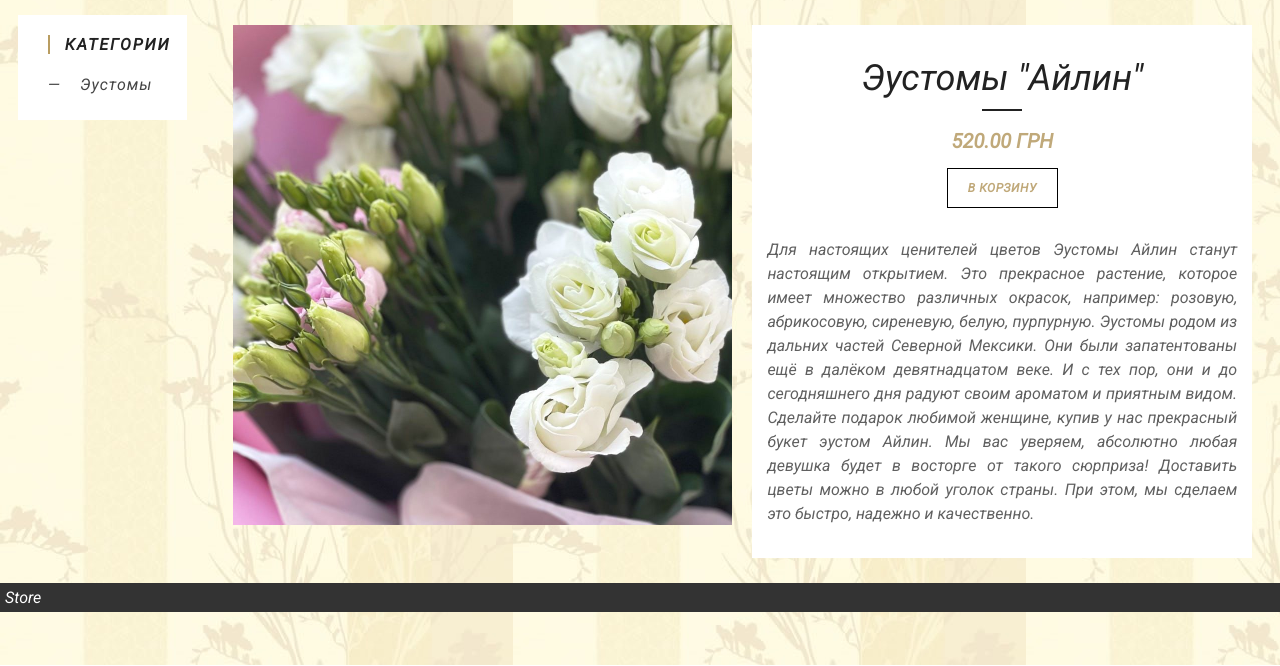
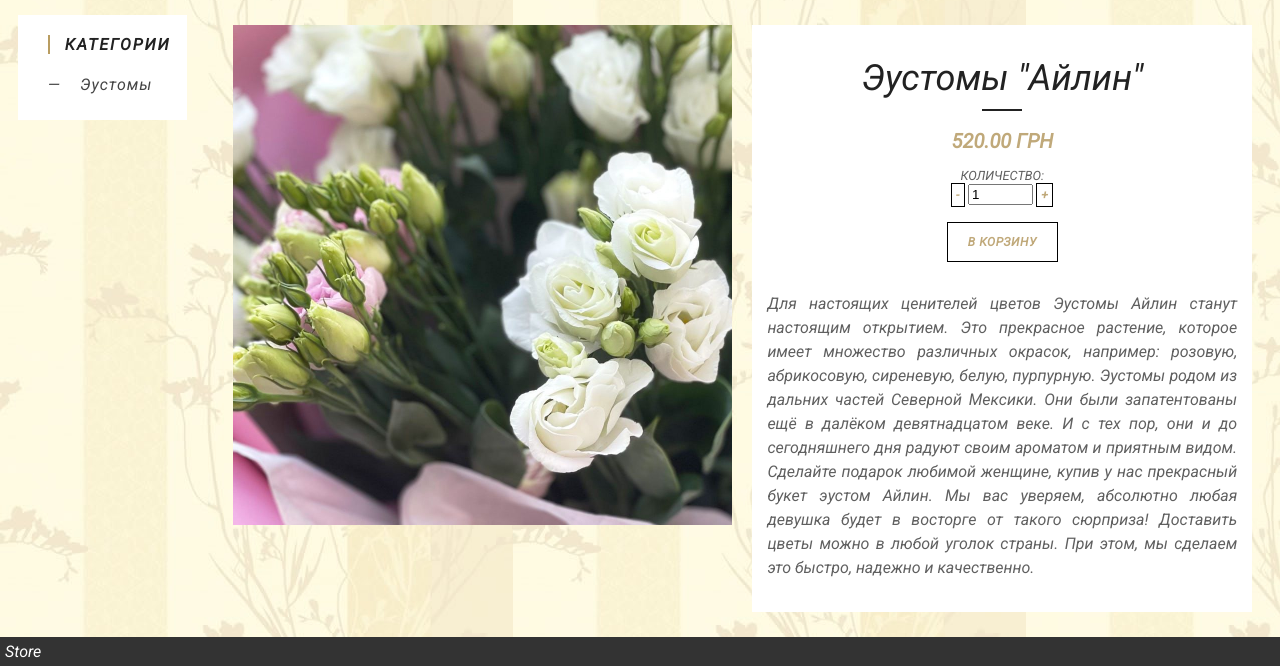
Before and after one commit to naya2001/shop, a Django app: page /product_detail/eustomy-ajlin in a window 1280 px wide. Shown: the part 135-801 px from the top of the page. Run offline with Django 3.2, Linux system fonts and the light colour scheme; data comes from the database, SQL or seed files in the repository; both versions use the stored data as it was after the commit; some libraries are stand-ins or nearby versions.

Commit message:
changing amount of ordered product

```diff
--- a/shop/main/templates/main/product_detail.html
+++ b/shop/main/templates/main/product_detail.html
@@ -10,6 +10,7 @@
 <script src="{% static 'bxSlider/jquery.bxslider.js' %}"></script>
 <link rel="stylesheet" href="{% static 'css/slider.css' %}" type="text/css" media="screen">
 
+
 <link rel="stylesheet" href="{% static 'css/product_detail.css' %}" type="text/css" media="screen">
 <link rel="stylesheet" href="{% static 'css/button_cart.css' %}" type="text/css" media="screen">
 
@@ -21,6 +22,28 @@
   prevText: ''
   });
 });</script>
+
+<!-- for changing amount of product -->
+<script>
+        $(document).ready(function() {
+            $('.minus').click(function () {
+                var $input = $(this).parent().find('input');
+                var count = parseInt($input.val()) - 1;
+                count = count < 1 ? 1 : count;
+                $input.val(count);
+                $input.change();
+                return false;
+            });
+            $('.plus').click(function () {
+                var $input = $(this).parent().find('input');
+                $input.val(parseInt($input.val()) + 1);
+                $input.change();
+                return false;
+            });
+
+        });
+</script>
+
 
 
 <div class="row">
@@ -41,7 +64,19 @@
             <div class="post-meta">
                 <span class="product-price">{{product.price}} грн</span>
                 <br><br>
-                <button class="button-3">В корзину</button>
+
+                <span>Количество: </span>
+
+                <div class="number">
+                    <span class="minus button-3" style="padding: 4px;">-</span>
+                    <input class="amount-input-js" name="amount" type="text" value="1" size="5"/>
+                    <span class="plus button-3" style="padding: 4px;">+</span>
+                </div>
+
+                <br>
+                <button id="cart" data-product="{{product.id}}" data-action="add"
+
+                        class="button-3 update-cart">В корзину</button>
             </div>
         </div>
 
@@ -55,7 +90,4 @@
   </div>
 </div>
 
-
-
-
 {% endblock %}
--- a/shop/main/views.py
+++ b/shop/main/views.py
@@ -118,6 +118,8 @@ def update_item(request):
     productId = data['productId']
     action = data['action']
 
+    amount = data['amount']
+
     customer = request.user.customer
     try:
         if action == 'add':
@@ -126,7 +128,7 @@ def update_item(request):
 
             print(product)
             print('order', order)
-            orderItem = OrderItem.objects.get_or_create(order=order, product=product)
+            orderItem = OrderItem.objects.get_or_create(order=order, product=product, amount=amount)
             print('orderItem', orderItem)
            # orderItem.save()
     except Exception as e:
--- a/shop/static/js/cart.js
+++ b/shop/static/js/cart.js
@@ -1,24 +1,31 @@
 var updateButton = document.getElementsByClassName('update-cart')
 
 for (i = 0; i < updateButton.length; i++) {
+
+
 	updateButton[i].addEventListener('click', function(){
+	    var amountInput = document.getElementsByClassName('amount-input-js')
 		var productId = this.dataset.product
 		var action = this.dataset.action
-		console.log('productId:', productId, 'Action:', action)
+
+        this.dataset.amount = amountInput[0].value
+		var amount = this.dataset.amount
+
+		console.log('productId:', productId, 'Action:', action, 'Amount:', amount)
 		console.log('USER:', user)
 
 		if (user == 'AnonymousUser'){
 		    console.log('anon')
 		}else{
-			updateUserOrder(productId, action)
+			updateUserOrder(productId, action, amount)
 		}
 	})
+
 }
 
 
 
-
-function updateUserOrder(productId, action){
+function updateUserOrder(productId, action, amount){
 	console.log('User is authenticated, sending data...')
 
 		var url = '/update_item/'
@@ -29,7 +36,7 @@ function updateUserOrder(productId, action){
 				'Content-Type':'application/json',
 				'X-CSRFToken':csrftoken,
 			},
-			body:JSON.stringify({'productId':productId, 'action':action})
+			body:JSON.stringify({'productId': productId, 'action': action, 'amount': amount})
 		})
 		.then((response) => {
 		   return response.json();
```
Also changed, not shown: shop/db.sqlite3.
